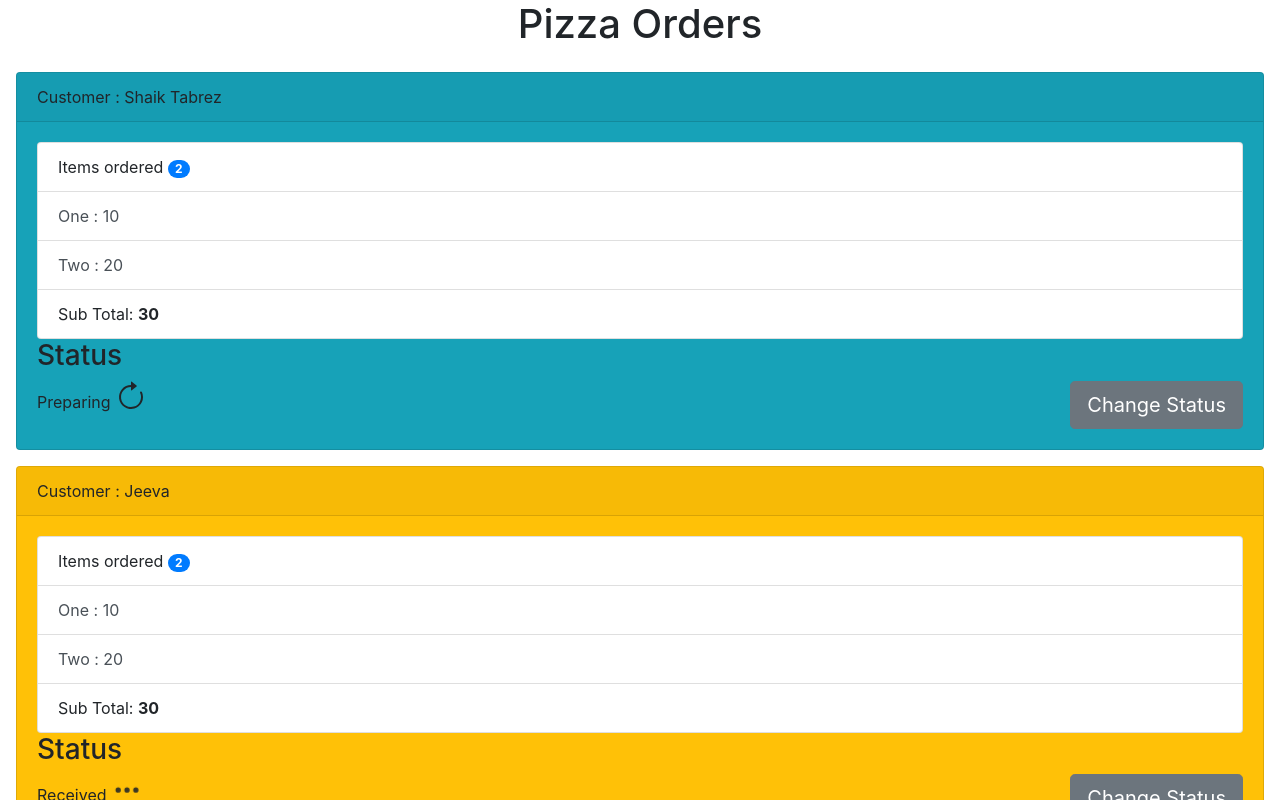
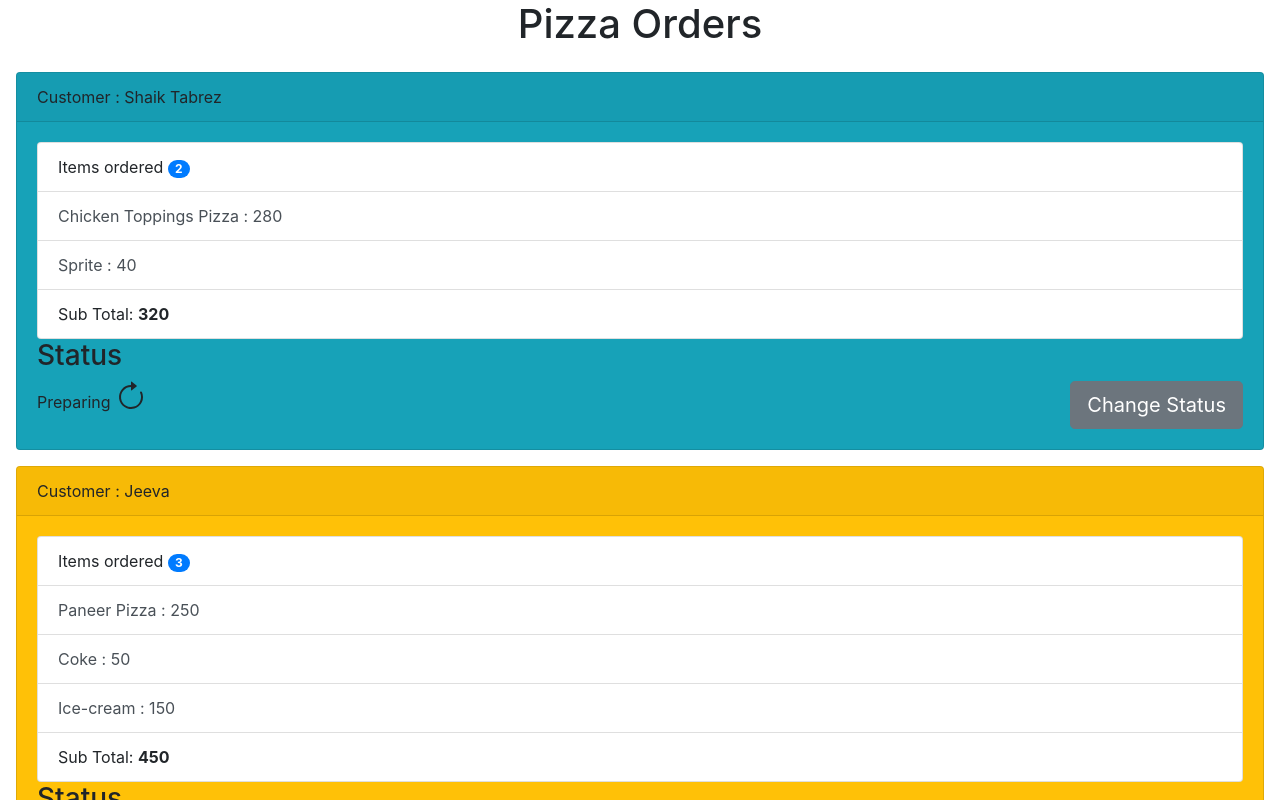
Before and after one commit to tabrezdn1/pizza-orders-appiness, a Vue app: page / in a window 1280 px wide. Shown: the top 800 px of the page. Built offline with nearby package versions, Linux system fonts and the light colour scheme.

Commit message:
Add realtime data

```diff
--- a/src/App.vue
+++ b/src/App.vue
@@ -40,8 +40,8 @@ export default {
           id: 1,
           customerName: "Shaik Tabrez",
           orderItems: [
-            { name: "One", cost: 10 },
-            { name: "Two", cost: 20 },
+            { name: "Chicken Toppings Pizza", cost: 280 },
+            { name: "Sprite", cost: 40 },
           ],
           status: 0,
         },
@@ -49,8 +49,9 @@ export default {
           id: 2,
           customerName: "Jeeva",
           orderItems: [
-            { name: "One", cost: 10 },
-            { name: "Two", cost: 20 },
+            { name: "Paneer Pizza", cost: 250 },
+            { name: "Coke", cost: 50 },
+            { name: "Ice-cream", cost: 150 },
           ],
           status: -1,
         },
@@ -58,8 +59,7 @@ export default {
           id: 3,
           customerName: "Alex",
           orderItems: [
-            { name: "One", cost: 10 },
-            { name: "Two", cost: 20 },
+            { name: "Pepporani Pizza", cost: 300 },
           ],
           status: 1,
         },
@@ -67,8 +67,9 @@ export default {
           id: 4,
           customerName: "John",
           orderItems: [
-            { name: "One", cost: 10 },
-            { name: "Two", cost: 20 },
+            { name: "Mixed Veg Pizza", cost: 210 },
+            { name: "Salad", cost: 120 },
+            { name: "Sprite", cost: 120 },
           ],
           status: 0,
         },
```
